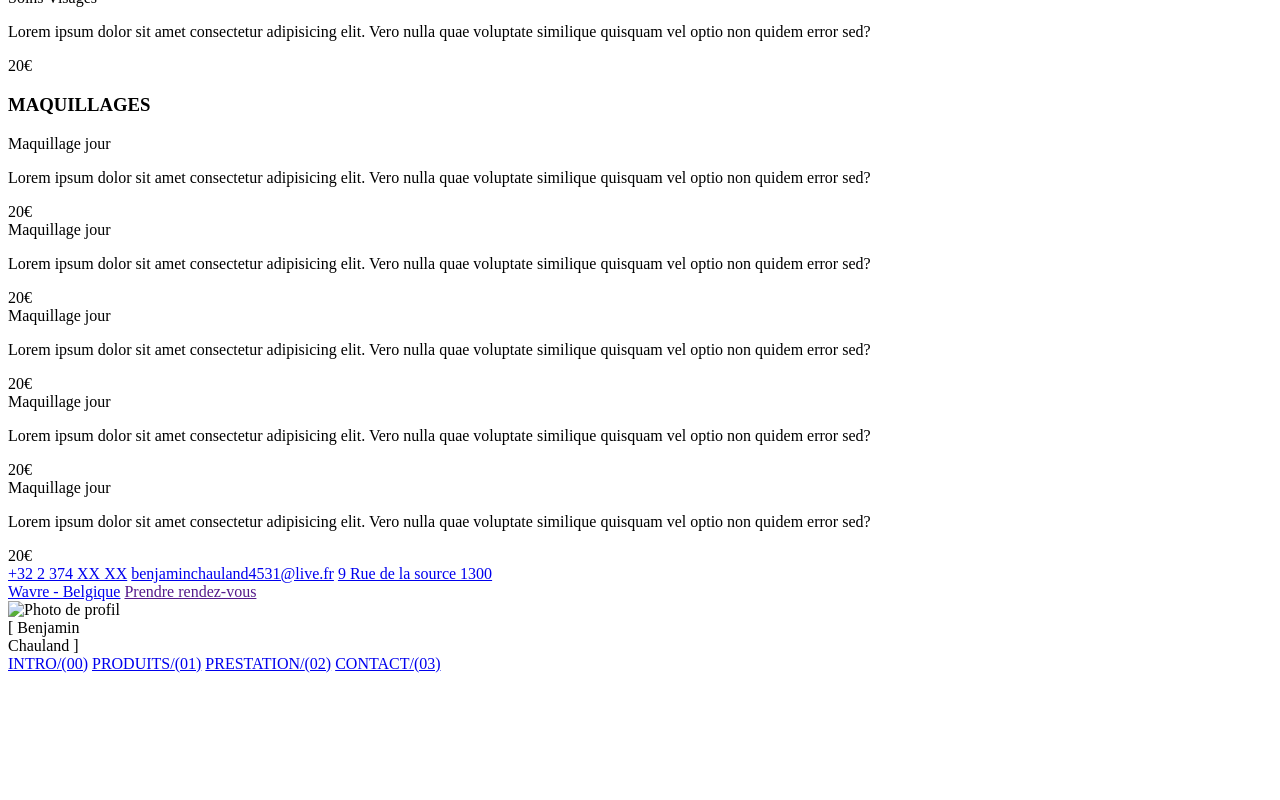
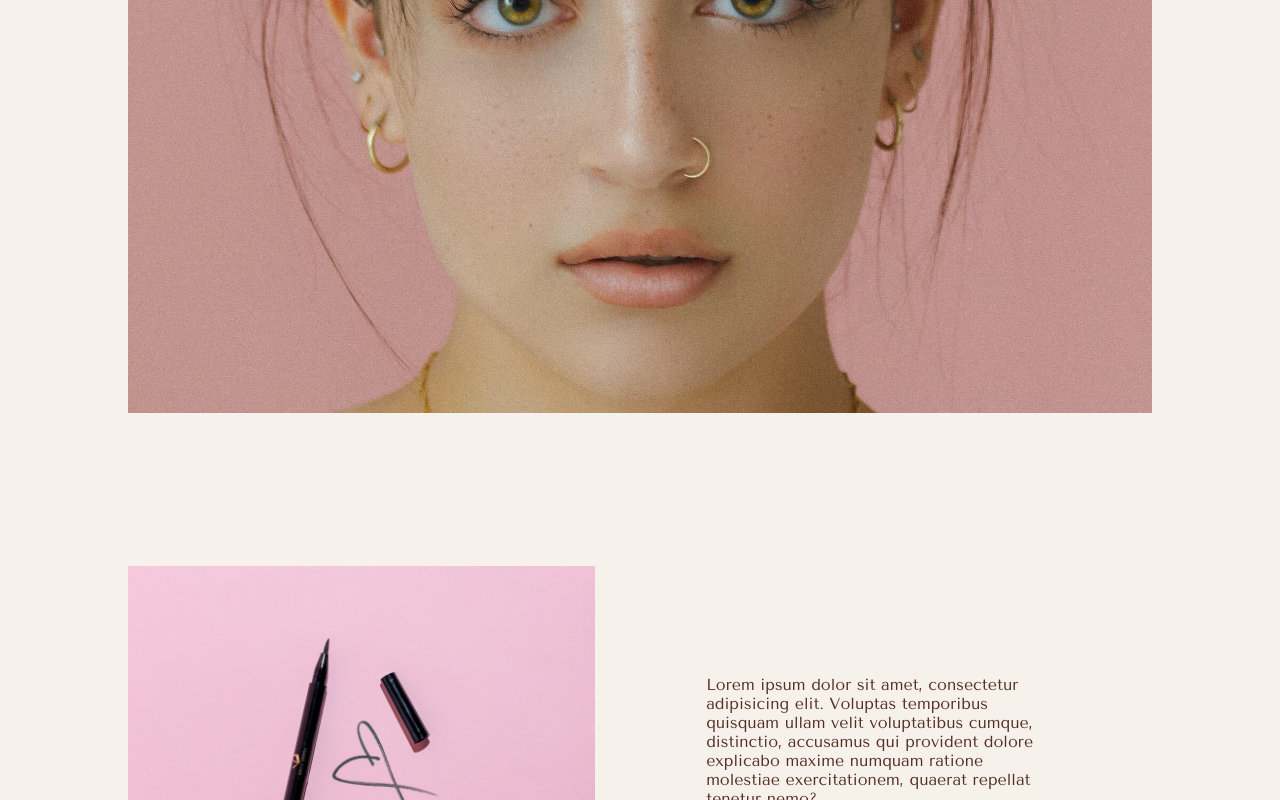
Before and after one commit to danydias570/beautyinstitut, a plain HTML site: page index.html in a window 1280 px wide. Shown: the part 920-1720 px from the top of the page. Before the commit the page ends 1601 px from the top, so only its background shows below. Drawn offline with Linux system fonts and the light colour scheme; the site is published under a folder, as on GitHub Pages, so addresses that start at the root find nothing.

Commit message:
modif chemin

```diff
--- a/index.html
+++ b/index.html
@@ -1,12 +1,12 @@
 <!DOCTYPE html>
 <html lang="en">
 <head>
-    <link rel="icon" href="/assets/images/picture-uno-cropped.jpeg" type="jpeg">
+    <link rel="icon" href="./assets/images/picture-uno-cropped.jpeg" type="jpeg">
     <meta name="description" content="Institut Benjamin Chauland...">
     <meta charset="UTF-8">
     <meta http-equiv="X-UA-Compatible" content="IE=edge">
     <meta name="viewport" content="width=device-width, initial-scale=1.0">
-    <link rel="stylesheet" href="/assets/styles/styles.css">
+    <link rel="stylesheet" href="./assets/styles/styles.css">
     <title>Institut Benjamin Chauland</title>
 </head>
 <body>
@@ -51,12 +51,12 @@
     </header>
     <main>
         <section class="large-picture">
-            <img src="/assets/images/picture-uno-cropped.jpeg" alt="Photo portrait de page d'accueil">
-            <img src="/assets/images/picture-uno.jpg" alt="Photo portrait de page d'accueil">
+            <img src="./assets/images/picture-uno-cropped.jpeg" alt="Photo portrait de page d'accueil">
+            <img src="./assets/images/picture-uno.jpg" alt="Photo portrait de page d'accueil">
         </section>
         <section class="products" id="products">
             <div class="first product">
-                <img src="/assets/images/eyeliner.jpeg" alt="">
+                <img src="./assets/images/eyeliner.jpeg" alt="">
                 <div class="desc-container">
                     <p>
                         Lorem ipsum dolor sit amet, consectetur adipisicing elit. Voluptas temporibus quisquam ullam velit voluptatibus cumque, distinctio, accusamus qui provident dolore explicabo maxime numquam ratione molestiae exercitationem, quaerat repellat tenetur nemo?
@@ -69,10 +69,10 @@
                         Lorem ipsum dolor sit amet, consectetur adipisicing elit. Voluptas temporibus quisquam ullam velit voluptatibus cumque, distinctio, accusamus qui provident dolore explicabo maxime numquam ratione molestiae exercitationem, quaerat repellat tenetur nemo?
                     </p>
                 </div>
-                <img src="/assets/images/gloss.jpeg" alt="">
+                <img src="./assets/images/gloss.jpeg" alt="">
             </div>
             <div class="third product">
-                <img src="/assets/images/mascara.jpeg" alt="">
+                <img src="./assets/images/mascara.jpeg" alt="">
                 <div class="desc-container">
                     <p>
                         Lorem ipsum dolor sit amet, consectetur adipisicing elit. Voluptas temporibus quisquam ullam velit voluptatibus cumque, distinctio, accusamus qui provident dolore explicabo maxime numquam ratione molestiae exercitationem, quaerat repellat tenetur nemo?
@@ -227,7 +227,7 @@
                     <span>Prendre rendez-vous</span>
                 </a>
             </div>
-            <img src="/assets/images/picture-uno.jpg" alt="Photo de profil">
+            <img src="./assets/images/picture-uno.jpg" alt="Photo de profil">
         </section>
     </main>
     <footer>
@@ -246,6 +246,6 @@
             </div>
         </div>
     </footer>
-<script src="/assets/scripts/app.js"></script>
+<script src="./assets/scripts/app.js"></script>
 </body>
 </html>
```
